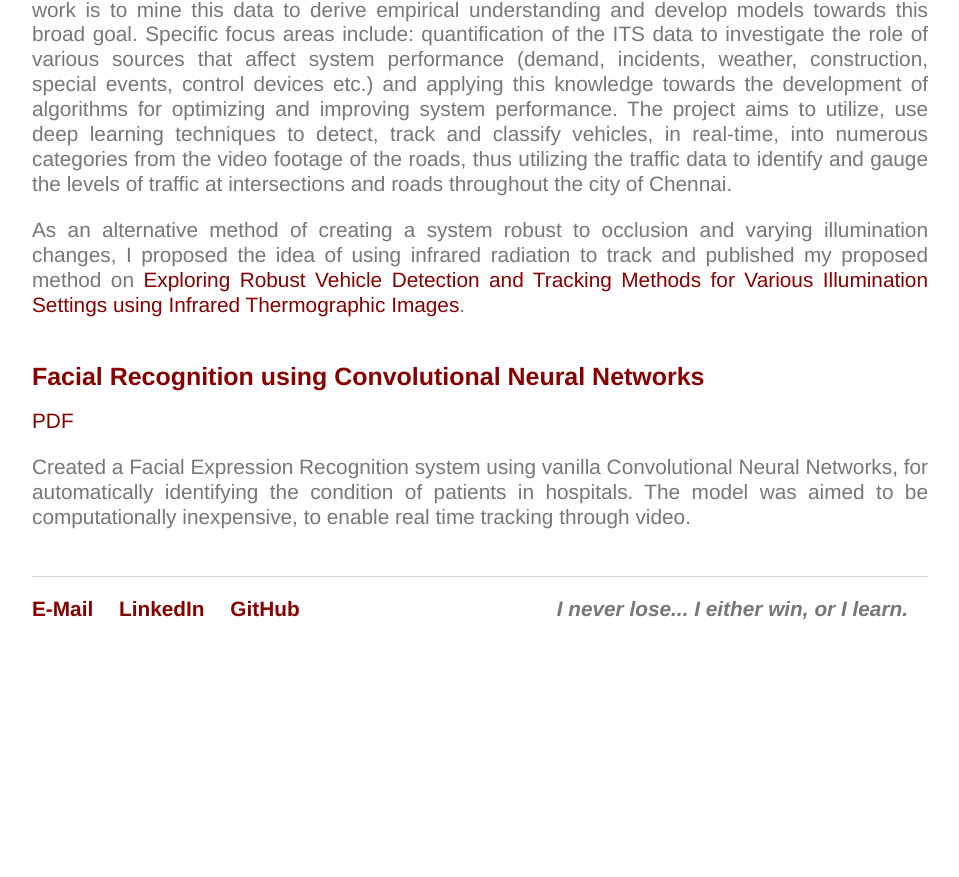
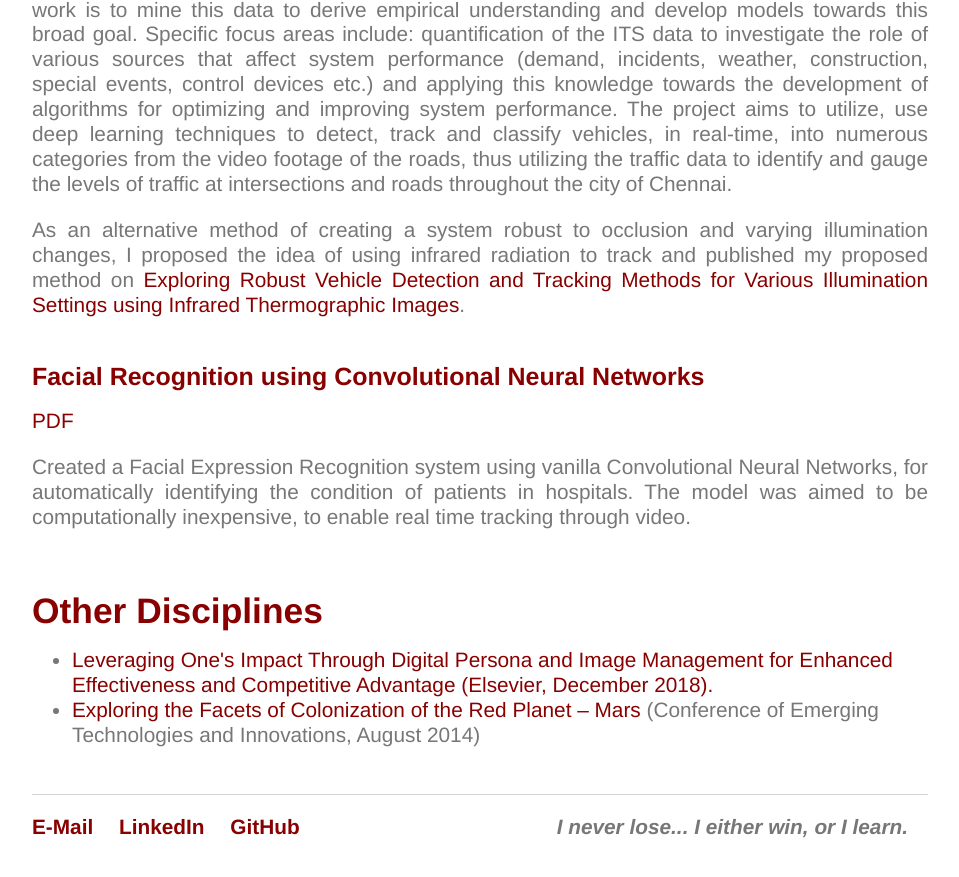
Before and after one commit to Uppaal/Uppaal.github.io, a Jekyll site: the page built from projects/index.html, in a window 1280 px wide and 900 px high, scrolled down 3058 px. Shown: the top 877 px of the window, without its empty margins (160-1119 px from the left). Built offline with Jekyll 4.4.1, drawn with Linux system fonts in a browser that asks for light colours; before the commit the page ends 3740 px from its top, so only the background shows below that.

Commit message:
Update index.html

```diff
--- a/projects/index.html
+++ b/projects/index.html
@@ -54,3 +54,10 @@ the lesser represented classes. To my best knowledge, GANs have never been used
 	<p><a href="https://github.com/Uppaal/Projects/blob/master/FER/Project%20Report.pdf">PDF</a></p>
 	<p align="justify">Created a Facial Expression Recognition system using vanilla Convolutional Neural Networks, for automatically identifying the condition of patients in hospitals. The model was aimed to be computationally inexpensive, to enable real time tracking through video.</p>
 	<br>
+
+	<h1>Other Disciplines</h1>
+	<ul>
+	<li> <a href="https://papers.ssrn.com/sol3/papers.cfm?abstract_id=3306567">Leveraging One's Impact Through Digital Persona and Image Management for Enhanced Effectiveness and Competitive Advantage (Elsevier, December 2018). </a></li>
+	<li> <a href="https://drive.google.com/file/d/1Upq_uYb5GyOm8xf69k1Ca37ycIyI1b-z/view?usp=sharing"> Exploring the Facets of Colonization of the Red Planet – Mars </a> (Conference of Emerging Technologies and Innovations, August 2014)</li>
+	</ul>
+	<br>
```
